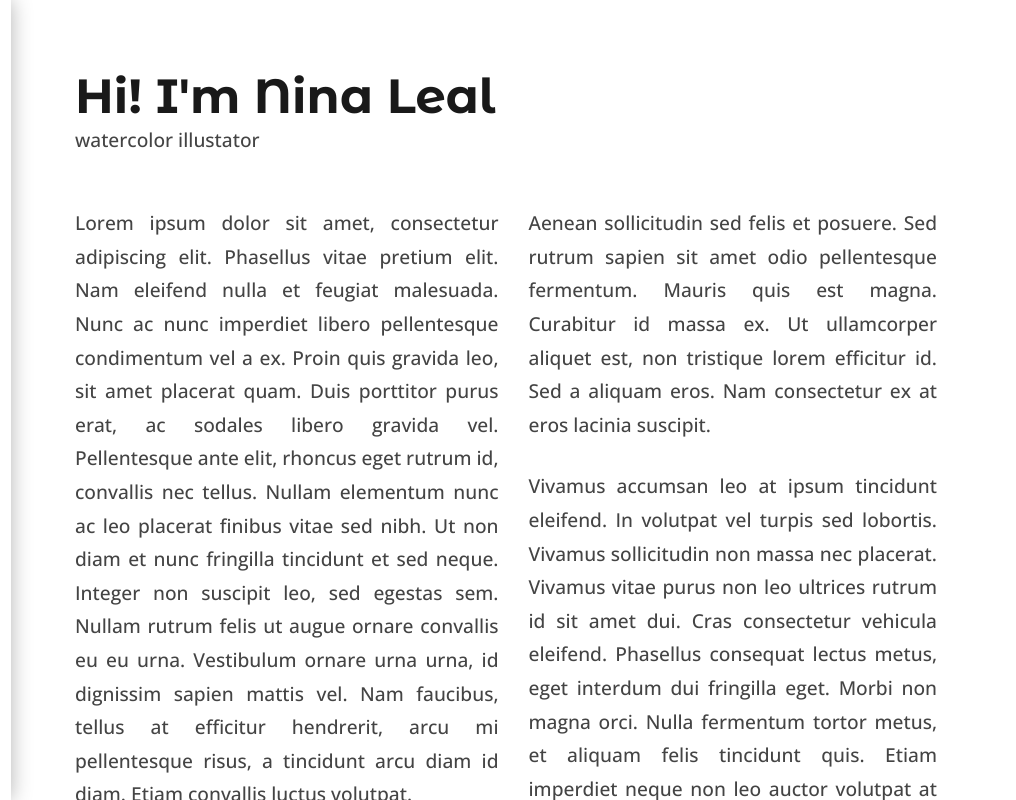
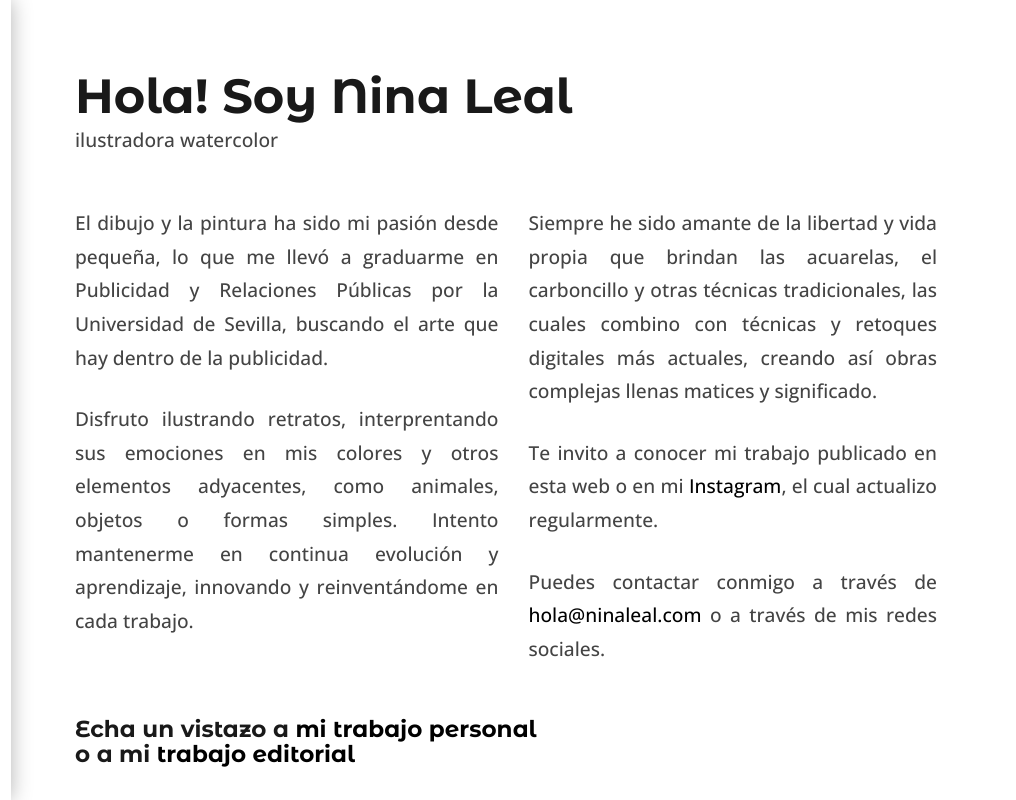
Before and after one commit to JuananRodriguez/ninaleal-portfolio, a Gatsby site: page /about in a window 1280 px wide. Shown: the full height of the page, 264-1280 px from the left. Built offline with nearby package versions, Linux system fonts and the light colour scheme; Gatsby itself is replaced by a stand-in of ours; some packages are replaced by stand-ins of ours.

Commit message:
updated and translated about page

```diff
--- a/src/components/About/About.js
+++ b/src/components/About/About.js
@@ -7,52 +7,36 @@ const About = () => {
     return (
         <div className="content About">
             <HeaderPage
-                title={"Hi! I'm Nina Leal"}
-                subtitle="watercolor illustator"
+                title={"Hola! Soy Nina Leal"} //Hi! I'm Nina Leal
+                subtitle="ilustradora watercolor" //watercolor illustator
             />
             <Container fluid>
                 <Row>
                     <Col md={6} className={`col mobile`} >
                         <p>
-                            Lorem ipsum dolor sit amet, consectetur adipiscing elit.
-                            Phasellus vitae pretium elit. Nam eleifend nulla et feugiat malesuada.
-                            Nunc ac nunc imperdiet libero pellentesque condimentum vel a ex.
-                            Proin quis gravida leo, sit amet placerat quam.
-                            Duis porttitor purus erat, ac sodales libero gravida vel.
-                            Pellentesque ante elit, rhoncus eget rutrum id, convallis nec tellus.
-                            Nullam elementum nunc ac leo placerat finibus vitae sed nibh.
-                            Ut non diam et nunc fringilla tincidunt et sed neque.
-                            Integer non suscipit leo, sed egestas sem.
-                            Nullam rutrum felis ut augue ornare convallis eu eu urna.
-                            Vestibulum ornare urna urna, id dignissim sapien mattis vel.
-                            Nam faucibus, tellus at efficitur hendrerit, arcu mi pellentesque risus, a tincidunt arcu diam id diam.
-                            Etiam convallis luctus volutpat.
+                            El dibujo y la pintura ha sido mi pasión desde pequeña, lo que me llevó a graduarme en Publicidad y Relaciones Públicas por la Universidad de Sevilla, buscando el arte que hay dentro de la publicidad.
+                </p>
+                        <p>
+                            Disfruto ilustrando retratos, interprentando sus emociones en mis colores y otros elementos adyacentes, como animales, objetos o formas simples. Intento mantenerme en continua evolución y aprendizaje, innovando y reinventándome en cada trabajo.
                 </p>
                     </Col>
                     <Col md={6} className={`col mobile`} >
+
                         <p>
-                            Aenean sollicitudin sed felis et posuere.
-                            Sed rutrum sapien sit amet odio pellentesque fermentum. Mauris quis est magna.
-                            Curabitur id massa ex.
-                            Ut ullamcorper aliquet est, non tristique lorem efficitur id.
-                            Sed a aliquam eros. Nam consectetur ex at eros lacinia suscipit.
+                            Siempre he sido amante de la libertad y vida propia que brindan las acuarelas, el carboncillo y otras técnicas tradicionales, las cuales combino con técnicas y retoques digitales más actuales, creando así obras complejas llenas matices y significado.
                 </p>
                         <p>
-                            Vivamus accumsan leo at ipsum tincidunt eleifend.
-                            In volutpat vel turpis sed lobortis.
-                            Vivamus sollicitudin non massa nec placerat.
-                            Vivamus vitae purus non leo ultrices rutrum id sit amet dui.
-                            Cras consectetur vehicula eleifend.
-                            Phasellus consequat lectus metus, eget interdum dui fringilla eget.
-                            Morbi non magna orci.
-                            Nulla fermentum tortor metus, et aliquam felis tincidunt quis.
-                            Etiam imperdiet neque non leo auctor volutpat at elementum dolor.
+                            Te invito a conocer mi trabajo publicado en esta web o en mi <Link isExternal={true} to="https://www.instagram.com/nina_lealramos/">Instagram</Link>, el cual actualizo regularmente.
+                </p>
+                <p>
+                            Puedes contactar conmigo a través de <Link isExternal={true} to="mailto:hola@ninaleal.com">hola@ninaleal.com</Link> o a través de mis redes sociales.
                 </p>
                     </Col>
                 </Row>
             </Container>
 
-            <h3 className="footer">Take a look at <Link to="/">my personal work</Link> <br /><Link to="/editorial">or my editorial work</Link></h3>
+            {/* <h3 className="footer">Take a look at <Link to="/">my personal work</Link> <br /><Link to="/editorial">or my editorial work</Link></h3> */}
+            <h3 className="footer">Echa un vistazo a <Link to="/">mi trabajo personal</Link> <br /> o a mi <Link to="/editorial">trabajo editorial</Link></h3>
         </div >
     )
 }
```
Also changed, not shown: 1 other file.
